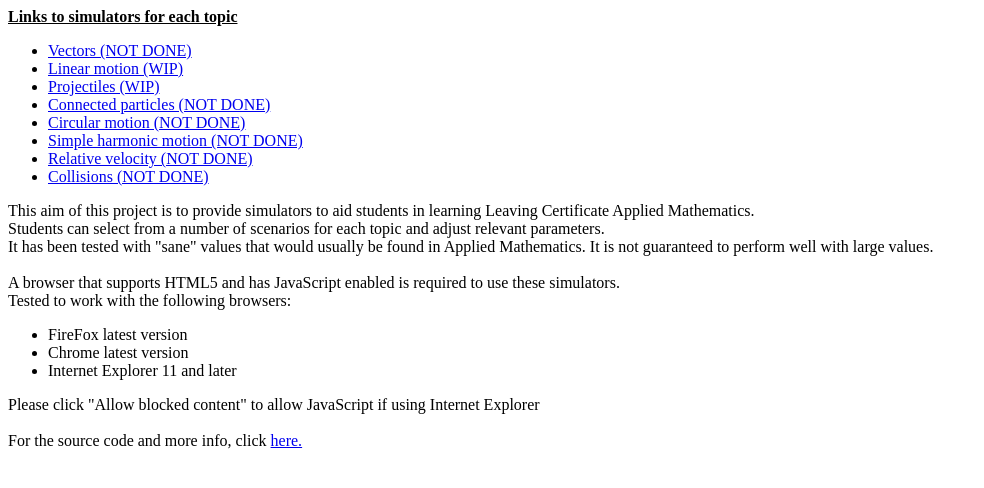
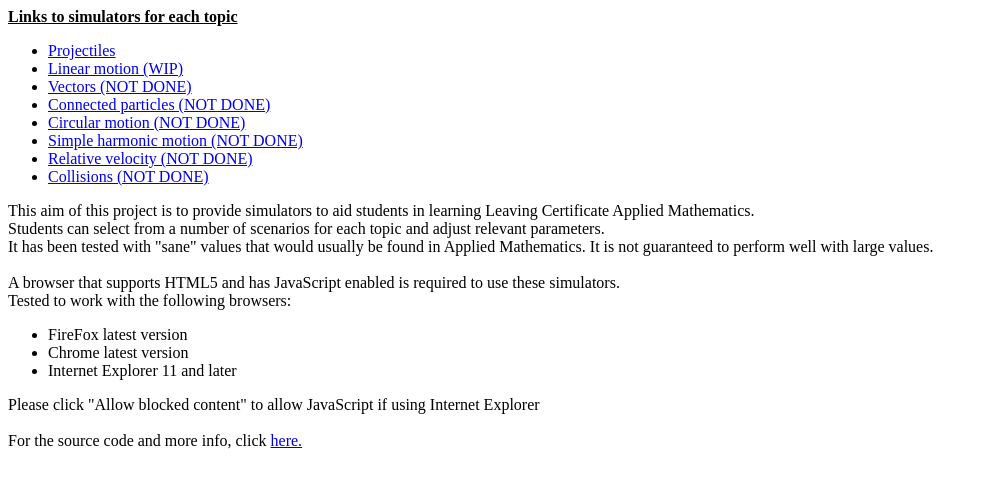
Before and after one commit to MichaelChristopherRooney/Applied-Mathematics-Simulator, a plain HTML site: page index.html in a window 1280 px wide. Shown: the whole page, without its empty margins (0-984 px from the left). Drawn offline with Linux system fonts and the light colour scheme.

Commit message:
Updated index

```diff
--- a/index.html
+++ b/index.html
@@ -9,9 +9,9 @@
 	</p>
 
 	<ul>
+		<li><a href="projectiles.html">Projectiles</a></li>
+		<li><a href="linearmotion.html">Linear motion (WIP)</a></li>
 		<li><a href="vectors.html">Vectors (NOT DONE)</a></li>
-		<li><a href="linearmotion.html">Linear motion (WIP)</a></li>
-		<li><a href="projectiles.html">Projectiles (WIP)</a></li>
 		<li><a href="connected.html">Connected particles (NOT DONE)</a></li>
 		<li><a href="circular.html">Circular motion (NOT DONE)</a></li>
 		<li><a href="shm.html">Simple harmonic motion (NOT DONE)</a></li>
```
